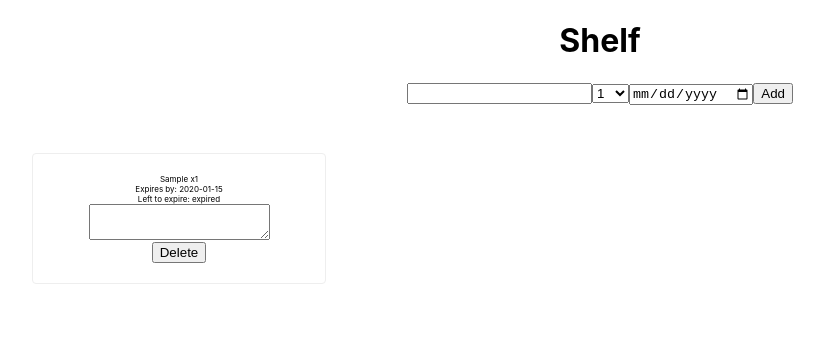
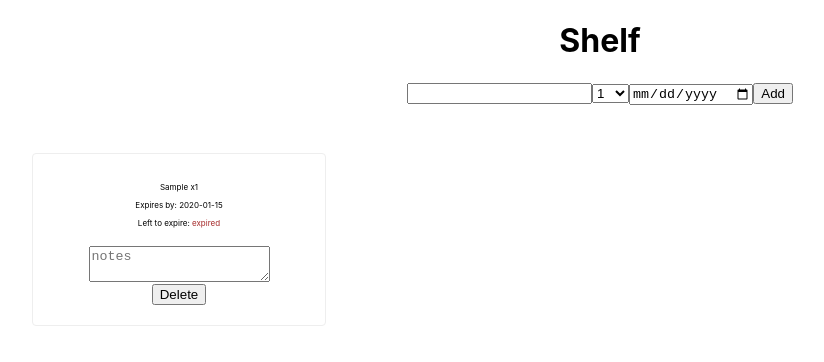
Before and after one commit to Rachiey/Thyme-Frontend, a React (Create React App) app: page /shelf in a window 1280 px wide. Both pictures are taken after typing "Sample", "2020-01-15" into the empty fields and a click on the button "Add". Shown: the top 362 px of the page, without its empty margins (40-864 px from the left). Built offline with nearby package versions, Linux system fonts and the light colour scheme.

Commit message:
add expiry colours

```diff
--- a/src/pages/Shelf/index.js
+++ b/src/pages/Shelf/index.js
@@ -9,7 +9,6 @@ function Shelf() {
     const [expiryDate, setExpiryDate] = useState("")
     const [expiresIn, setExpiresIn] = useState("")
 
-
     const inputTextHandler = (e) => {setInputText(e.target.value)}
     const quantityValueHandler = (e) => {setQuantityValue(e.target.value)}
 
@@ -19,6 +18,7 @@ function Shelf() {
             var today = new Date()
             var diff = final.getTime() - today.getTime()
             var days = Math.floor(diff / (1000 * 60 * 60 * 24) + 1)
+
                 switch(true) {
                     case (days === 0):
                         setExpiresIn("today")
@@ -78,9 +78,9 @@ function Shelf() {
             <div className="grid-container">
                 {items.map((item) => (
                 <li className="grid-item-card">
-                   {item.text}  x{item.quantity} <br/> Expires by: {item.expiryDate} <br/> Left to expire: {item.expiresIn} <br/>
-                   <textarea></textarea><br/>
-                   <button onClick={() => {setItems(items.filter((el) => el.id !== item.id))}}>Delete</button>
+                   <p>{item.text}  x{item.quantity}</p> <p>Expires by: {item.expiryDate}</p>  <p>Left to expire: <span className="expires-in-colour" data-status={item.expiresIn}>{item.expiresIn}</span></p> <br/>
+                   <textarea placeholder="notes"></textarea><br/>
+                   <button onClick={() => {setItems(items.filter((el) => el.id !== item.id))}} >Delete</button>
                 </li>
             ))}
             </div>
--- a/src/pages/Shelf/style.css
+++ b/src/pages/Shelf/style.css
@@ -1,6 +1,5 @@
 ul {
     list-style-type: none;
-    /* display: inline; */
 }
 
 .grid-container {
@@ -19,3 +18,23 @@ ul {
     border-radius: 4px;
     border: 1px solid #eeeeee;
   }
+
+span.expires-in-colour[data-status="today"] {
+    content: "";
+    color:red
+}
+
+span.expires-in-colour[data-status="tomorrow"] {
+    content: "";
+    color:orange
+}
+
+span.expires-in-colour[data-status="expired"] {
+    content: "";
+    color:brown
+}
+
+span.expires-in-colour[data-status*="day(s)"] {
+    content: "Expires in:";
+    color: limegreen
+}
```
